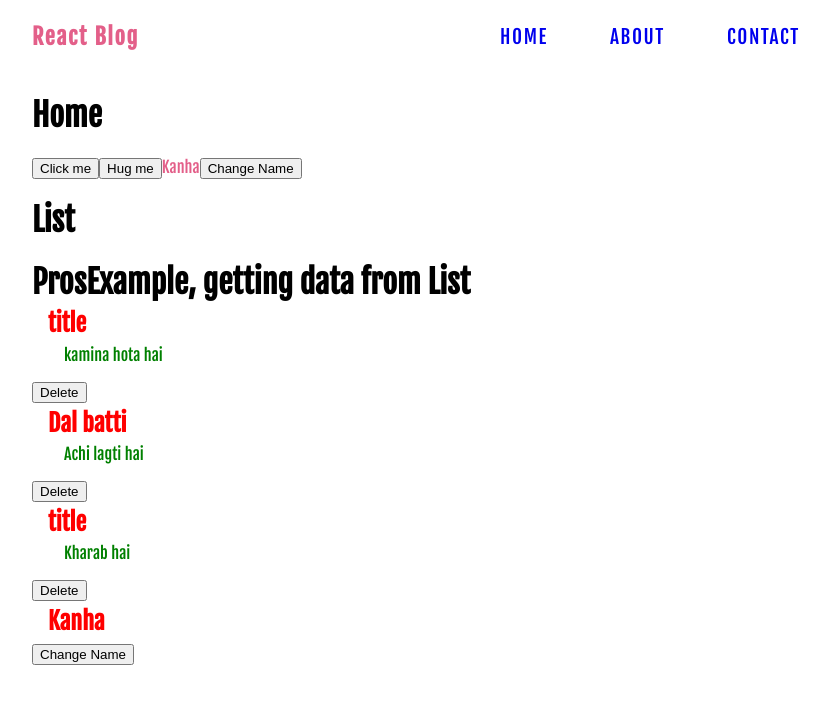
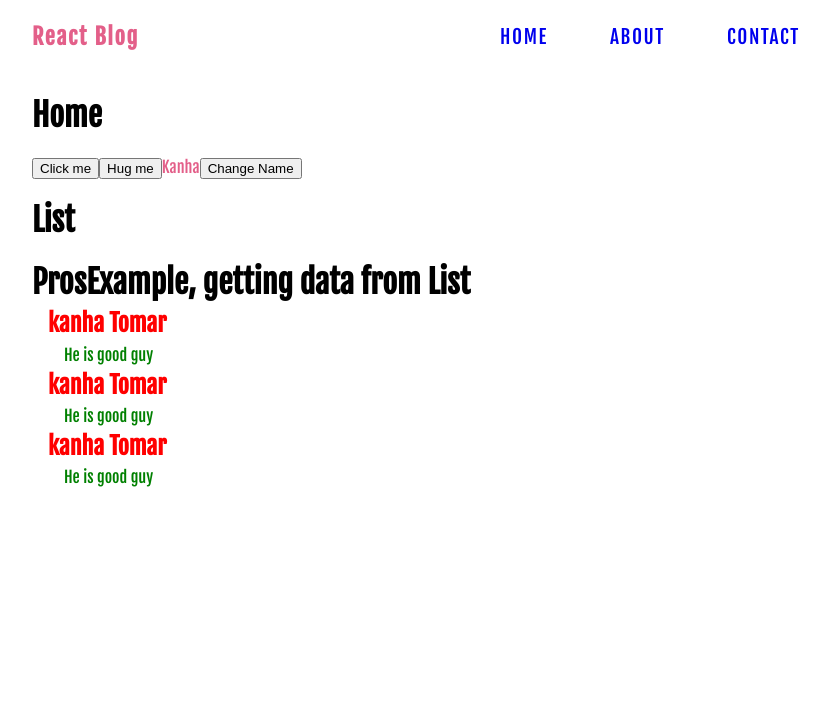
Before and after one commit to Kanharajput/ReactJs, a React (Create React App) app: page / in a window 1280 px wide. Shown: the top 704 px of the page, without its empty margins (224-1051 px from the left). Built offline with nearby package versions, Linux system fonts and the light colour scheme; data requests are answered from the project's data file.

Commit message:
save the data in json local server and fetch it in the component

```diff
--- /dev/null
+++ b/data/db.json
@@ -0,0 +1,19 @@
+{
+    "blogs" : [
+        {
+            "title" : "kanha Tomar",
+            "body" : "He is good guy",
+            "id" : 1
+        },
+        {
+            "title" : "kanha Tomar",
+            "body" : "He is good guy",
+            "id" : 2
+        },
+        {
+            "title" : "kanha Tomar",
+            "body" : "He is good guy",
+            "id" : 3
+        }
+    ]
+}
--- a/src/List.js
+++ b/src/List.js
@@ -2,37 +2,24 @@ import { useState, useEffect } from 'react';
 import ProsExample from './ProsExample'
 
 function List(){
-    const [blogs, setBlogs] = useState([
-        {title: 'title', body: 'kamina hota hai', id: 1},
-        {title: 'Dal batti', body: 'Achi lagti hai', id: 2},
-        {title: 'title', body: 'Kharab hai', id: 3}
-    ]);
+    // get the blogs data from json server
+    const [blogs, setBlogs] = useState(null);
 
-    const [name, setName] = useState("Kanha")
-
-    const handleDelete = (id) => {
-        const new_blogs = blogs.filter(blog => blog.id !== id);
-        setBlogs(new_blogs);
-    }
-
-    // run everytime when somethings reder
+    // run everytime when somethings render
     useEffect(() => {
-        console.log("Initial and when name change state useEffect triggered");
-        console.log({name})
-    }, [name]);
-
-    const changeName = () => {
-        setName("Krishna");
-    }
+        fetch("http://localhost:8000/blogs")
+        .then(res => {
+            return res.json()
+        })
+        .then(data => {
+            setBlogs(data)
+        });
+    }, []);
 
     return(
         <div className="list">
             <h1>List</h1>
-            <ProsExample blogs={blogs} handleDelete={handleDelete}/>
-            <div className="name-class">
-                <h2>{name}</h2>
-                <button onClick={changeName}>Change Name</button>
-            </div>
+            {blogs && <ProsExample blogs={blogs}/>}
         </div>
     );
 }
--- a/src/ProsExample.js
+++ b/src/ProsExample.js
@@ -1,4 +1,4 @@
-function ProsExample({blogs,handleDelete}){
+function ProsExample({blogs}){
 
     return(
         <div className="display-items">
@@ -7,7 +7,6 @@ function ProsExample({blogs,handleDelete}){
                 <div className="blog-preview" key={blog.id}>
                     <h2>{blog.title}</h2>
                     <p>{blog.body}</p>
-                    <button onClick={() => handleDelete(blog.id)}>Delete</button>
                 </div>
             ))}
         </div>
```
Also changed, not shown: 1 other file (tests, documents, lock files or other folders).
